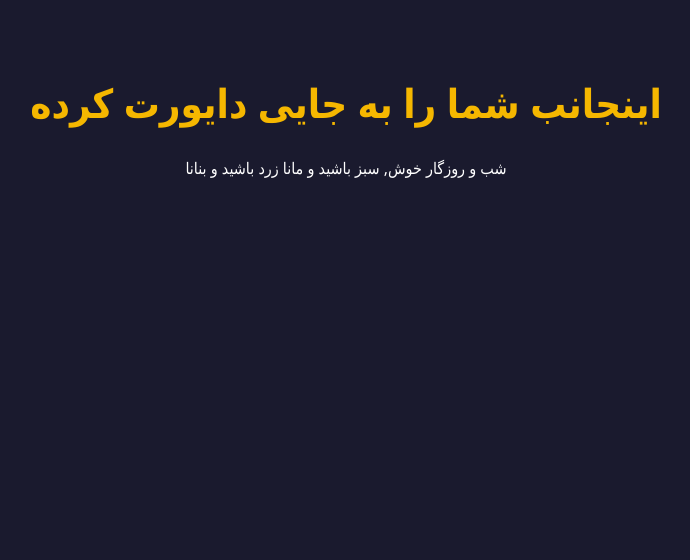
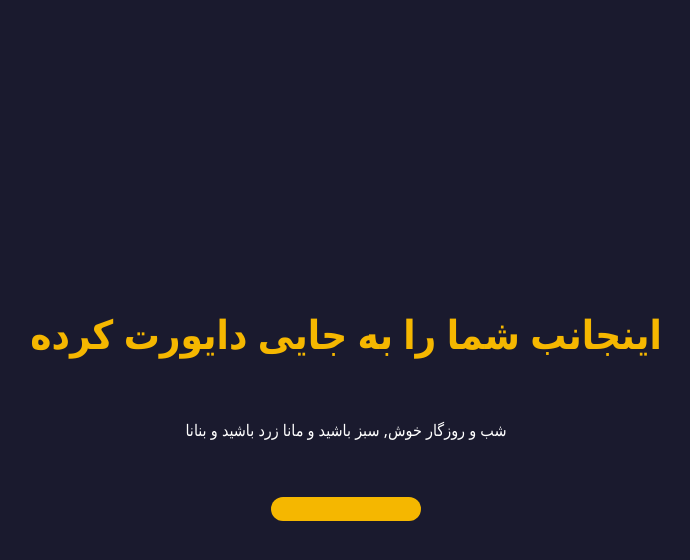
Before and after one commit to noxmhy-oss/payam-daram, a plain HTML site: page index.htm in a window 1280 px wide. Shown: the whole page, without its empty margins (294-984 px from the left). Drawn offline with Linux system fonts and the light colour scheme.

Commit message:
Add files via upload

```diff
--- a/index.htm
+++ b/index.htm
@@ -12,5 +12,15 @@
     </p>شب و روزگار خوش, سبز باشید و مانا
  زرد باشید و بنانا</p>
 
+ <!-- <button class="my-btn">بمالم</button> -->
+ <button class="my-btn"
+         onclick="sayhi()"
+         onmouseover="this.textContent='تردید نکن'"
+         onmouseout="this.textContent='بمالم'" </button>
+ <script>
+     function sayhi() {
+         alert("افرین,حالا برو به زندگیت برس")
+     }
+ </script>
 </body>
 </html>
--- a/style.css
+++ b/style.css
@@ -6,9 +6,35 @@ body {
     text-align: center;
     padding: 40px;
 
+    /* وسط چین کردن متن با flex box */
+
+    margin: 0;
+    box-sizing: border-box;
+    min-height: 100vh;
+    display: flex;
+    flex-direction: column;
+    justify-content: center;
+    align-items: center;
 }
 
 h1 {
     color: #f5b700;
     font-size: 40px;
 }
+
+.my-btn {
+    background-color: #f5b700;
+    color: #1a1a2e;
+    border: none;
+    border-radius: 12px;
+    padding: 12px 28px;
+    font-size: 18px;
+    font-family: 'Segoe UI', Tahoma, Geneva, Verdana, sans-serif;
+    cursor: pointer;
+    margin-top: 24px;
+    min-width: 150px;
+}
+
+.my-btn:hover {
+    background-color: #ffd54a;
+}
```
